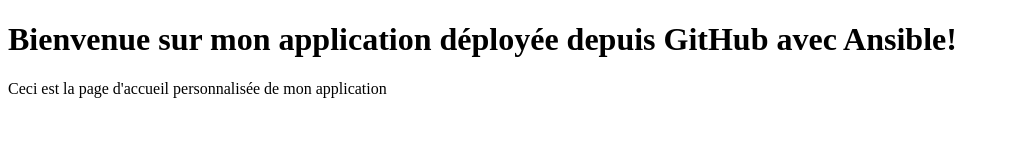
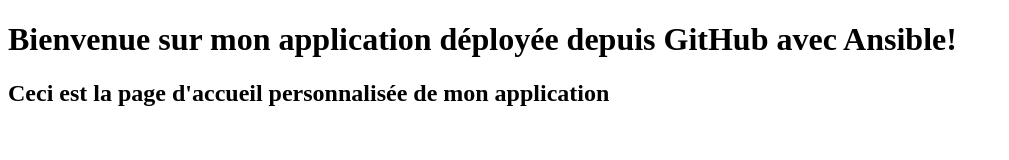
Before and after one commit to SENDOURY-SSR/sendoury_repo, a plain HTML site: page index.html in a window 1280 px wide. Shown: the whole page, without its empty margins (0-1009 px from the left). Drawn offline with Linux system fonts and the light colour scheme.

Commit message:
Update index.html

```diff
--- a/index.html
+++ b/index.html
@@ -7,6 +7,6 @@
           </head>
           <body>
             <h1>Bienvenue sur mon application déployée depuis GitHub avec Ansible!</h1>
-            <p>Ceci est la page d'accueil personnalisée de mon application</p>
+            <h2>Ceci est la page d'accueil personnalisée de mon application</h2>
           </body>
           </html>
```
